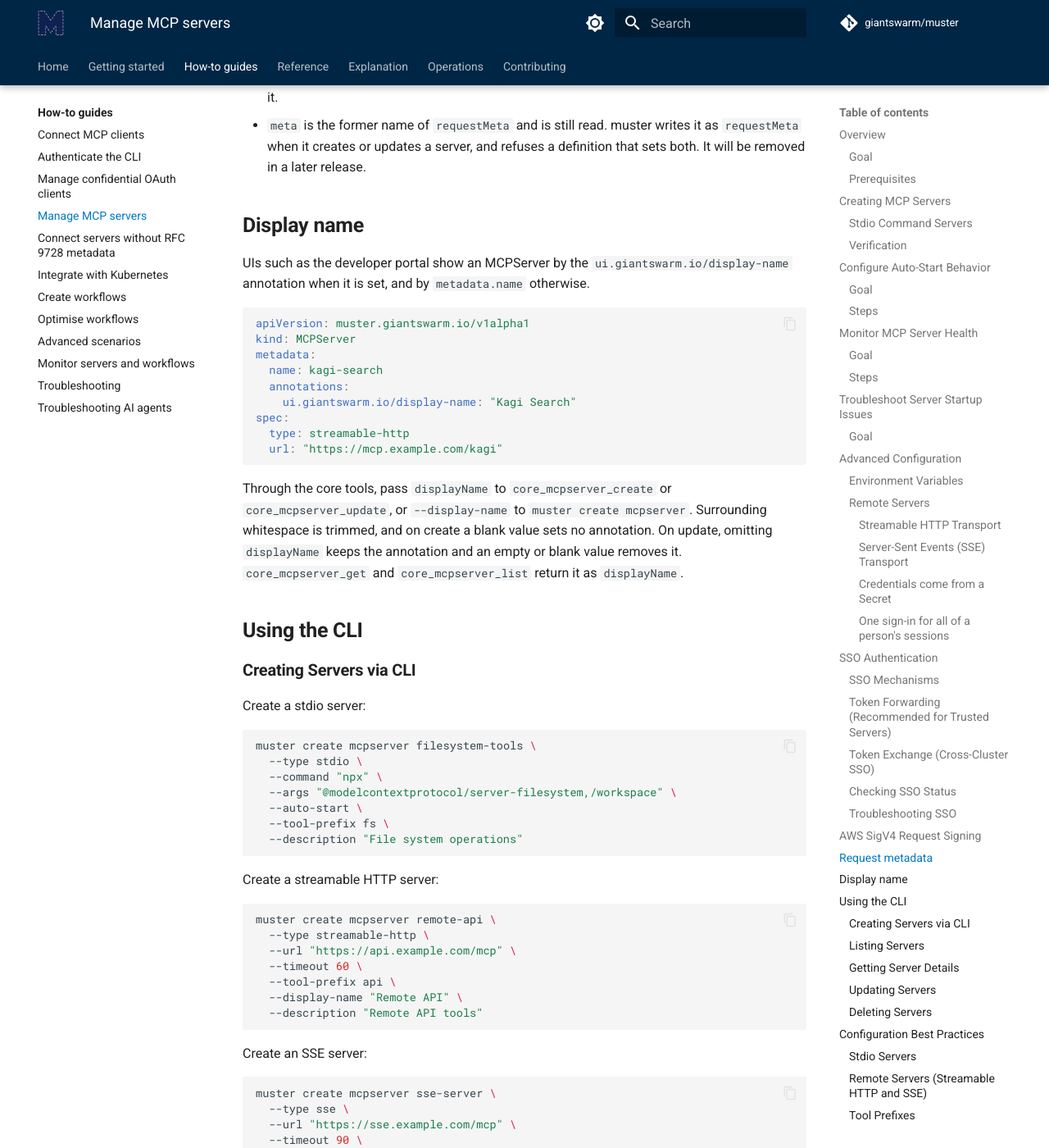
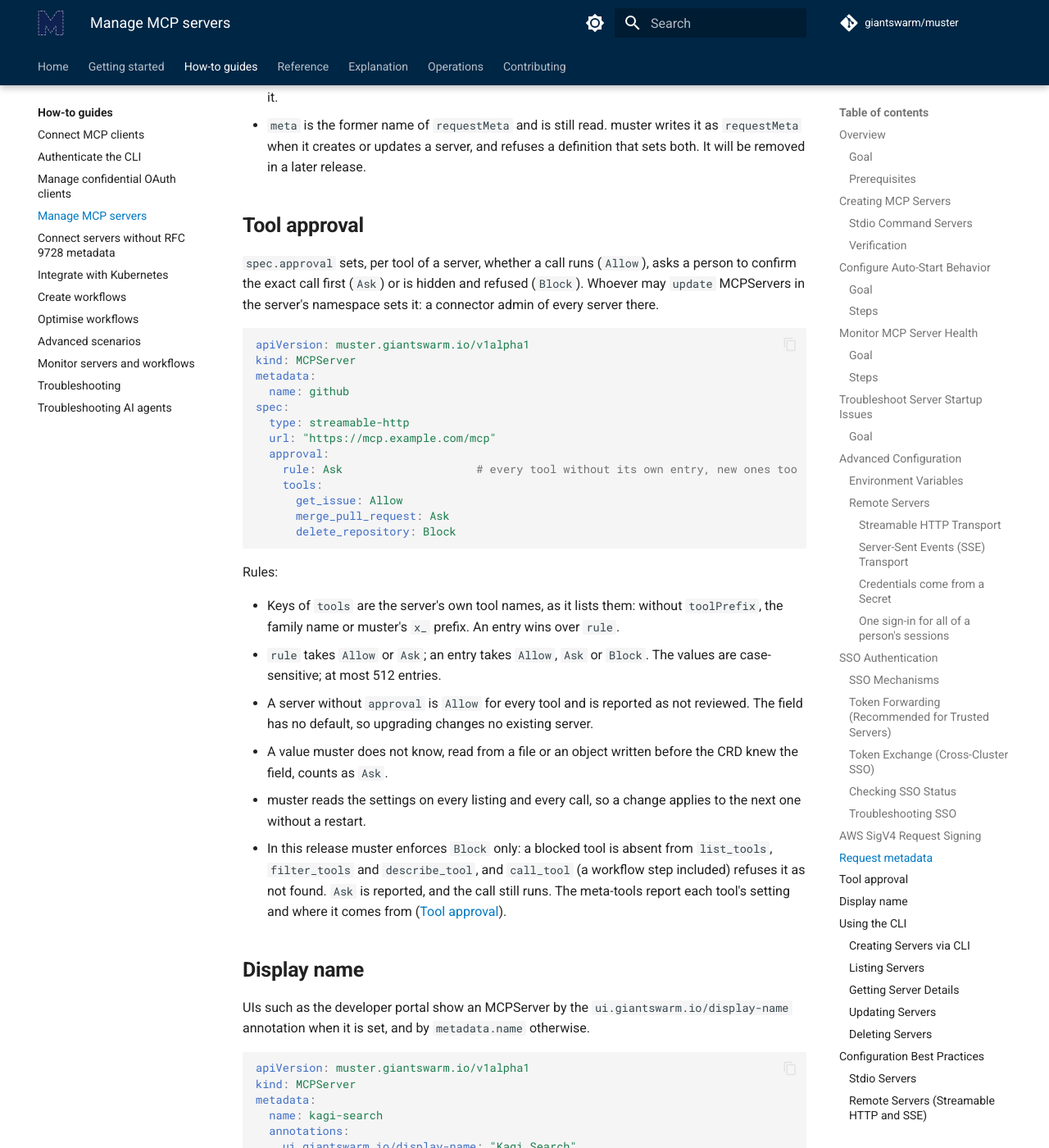
Before and after one commit to giantswarm/muster, an MkDocs documentation site: the page built from docs/how-to/mcp-server-management.md, in a window 1280 px wide and 1400 px high, scrolled down 11464 px. Shown: the whole window at 82% size. Built offline with MkDocs 1.6.1 and Material for MkDocs 9.7.7, drawn with Linux system fonts in a browser that asks for light colours; comment, search, counter and statistics services are not loaded.

Commit message:
docs: describe spec.approval and the reported approval
The CRD reference lists spec.approval, the MCP server how-to explains the
settings and what this release enforces, and the MCP tools reference
documents the approval and connectorAdmin fields of the discovery
meta-tools.

````diff
--- a/docs/how-to/mcp-server-management.md
+++ b/docs/how-to/mcp-server-management.md
@@ -525,6 +525,48 @@ Rules:
   it as `requestMeta` when it creates or updates a server, and refuses a
   definition that sets both. It will be removed in a later release.
 
+## Tool approval
+
+`spec.approval` sets, per tool of a server, whether a call runs (`Allow`), asks a
+person to confirm the exact call first (`Ask`) or is hidden and refused
+(`Block`). Whoever may `update` MCPServers in the server's namespace sets it: a
+connector admin of every server there.
+
+```yaml
+apiVersion: muster.giantswarm.io/v1alpha1
+kind: MCPServer
+metadata:
+  name: github
+spec:
+  type: streamable-http
+  url: "https://mcp.example.com/mcp"
+  approval:
+    rule: Ask                    # every tool without its own entry, new ones too
+    tools:
+      get_issue: Allow
+      merge_pull_request: Ask
+      delete_repository: Block
+```
+
+Rules:
+
+- Keys of `tools` are the server's own tool names, as it lists them: without
+  `toolPrefix`, the family name or muster's `x_` prefix. An entry wins over
+  `rule`.
+- `rule` takes `Allow` or `Ask`; an entry takes `Allow`, `Ask` or `Block`. The
+  values are case-sensitive; at most 512 entries.
+- A server without `approval` is `Allow` for every tool and is reported as not
+  reviewed. The field has no default, so upgrading changes no existing server.
+- A value muster does not know, read from a file or an object written before
+  the CRD knew the field, counts as `Ask`.
+- muster reads the settings on every listing and every call, so a change
+  applies to the next one without a restart.
+- In this release muster enforces `Block` only: a blocked tool is absent from
+  `list_tools`, `filter_tools` and `describe_tool`, and `call_tool` (a workflow
+  step included) refuses it as not found. `Ask` is reported, and the call
+  still runs. The meta-tools report each tool's setting and where it comes from
+  ([Tool approval](../reference/mcp-tools.md#tool-approval)).
+
 ## Display name
 
 UIs such as the developer portal show an MCPServer by the
````
Also changed, not shown: docs/reference/crds.md (+3 -0 lines), docs/reference/mcp-tools.md (+34 -3 lines).
